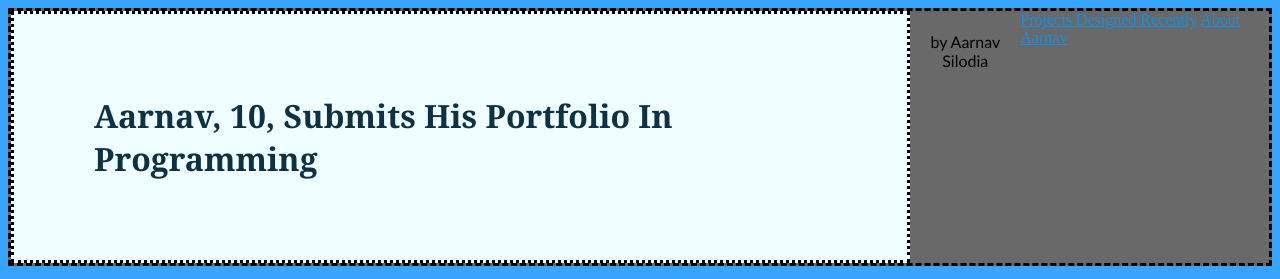
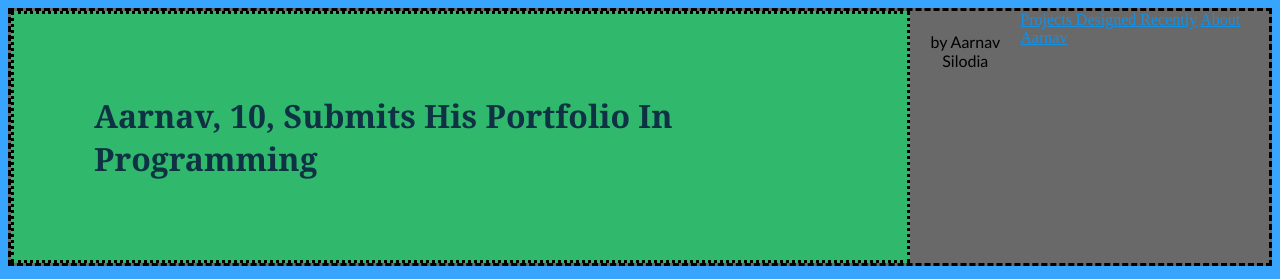
Before and after one commit to aarnavsilodia/Portfolio-1.0, a plain HTML site: page index.html in a window 1280 px wide. Shown: the top 279 px of the page. Drawn offline with Linux system fonts and the light colour scheme.

Commit message:
Update style.css

```diff
--- a/style.css
+++ b/style.css
@@ -14,7 +14,7 @@ h1 {
 .name{
     display:flex;
     border: dotted;
-    background-color: azure;
+    background-color: rgb(48, 184, 109);
 }
 
 .header{
```
